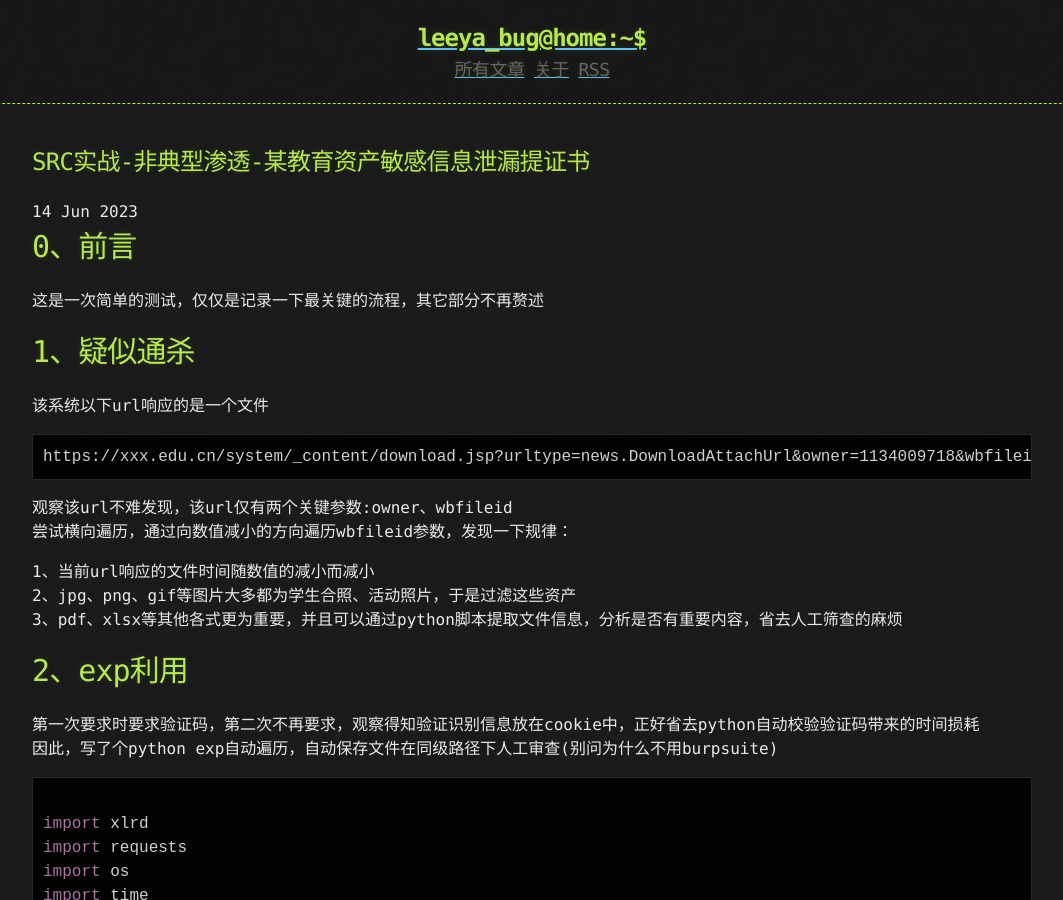
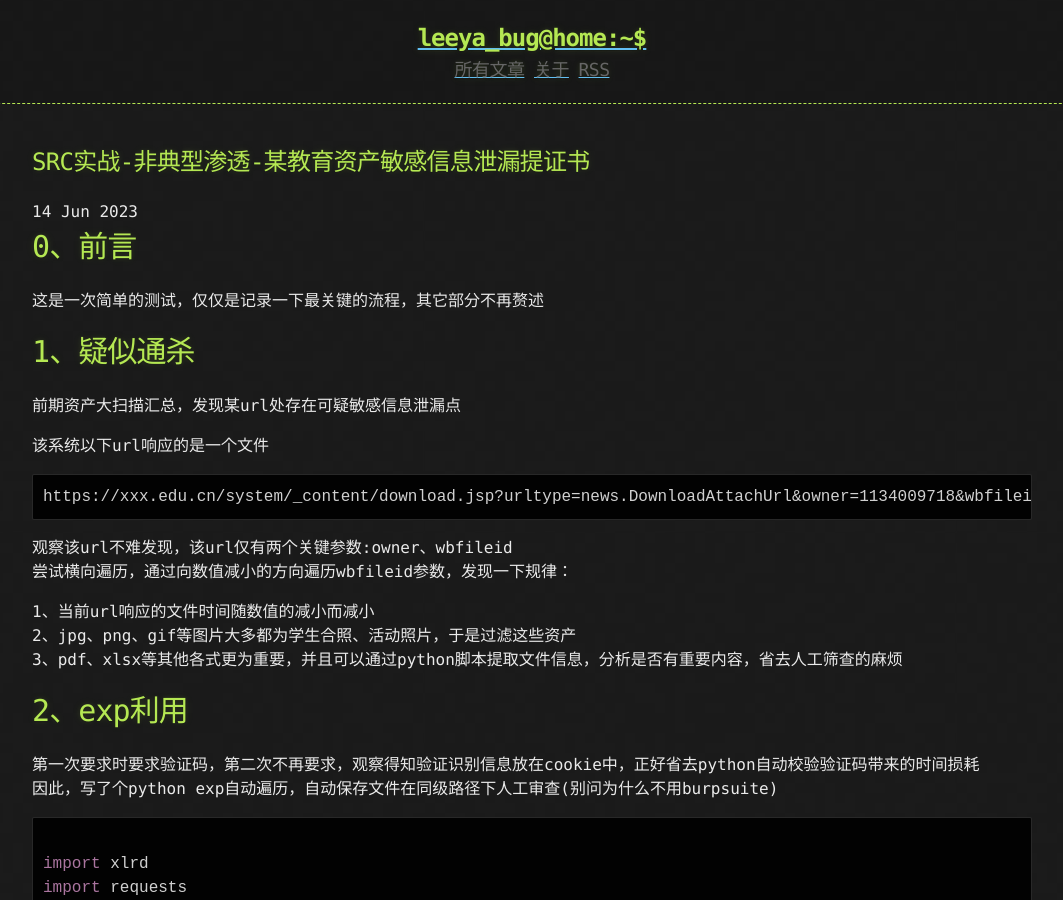
Before and after one commit to Leeyangee/leeyangee.github.io, a Jekyll site: the page built from _posts/2023-06-14-SRC实战-非典型渗透-某教育资产敏感信息泄漏提证书.md, in a window 1280 px wide and 900 px high. Shown: the whole window, without its empty margins (108-1171 px from the left). Built offline with Jekyll 4.4.1, drawn with Linux system fonts in a browser that asks for light colours.

Commit message:
Update 2023-06-14-SRC实战-非典型渗透-某教育资产敏感信息泄漏提证书.md

````diff
--- a/_posts/2023-06-14-SRC实战-非典型渗透-某教育资产敏感信息泄漏提证书.md
+++ b/_posts/2023-06-14-SRC实战-非典型渗透-某教育资产敏感信息泄漏提证书.md
@@ -8,6 +8,8 @@ published: true
 这是一次简单的测试，仅仅是记录一下最关键的流程，其它部分不再赘述
 
 # [](#header-1)1、疑似通杀
+
+前期资产大扫描汇总，发现某url处存在可疑敏感信息泄漏点
 
 该系统以下url响应的是一个文件
 ```
````
